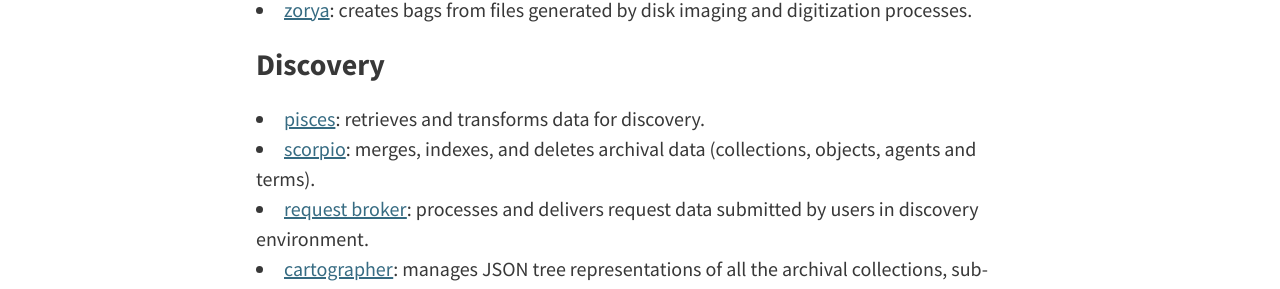
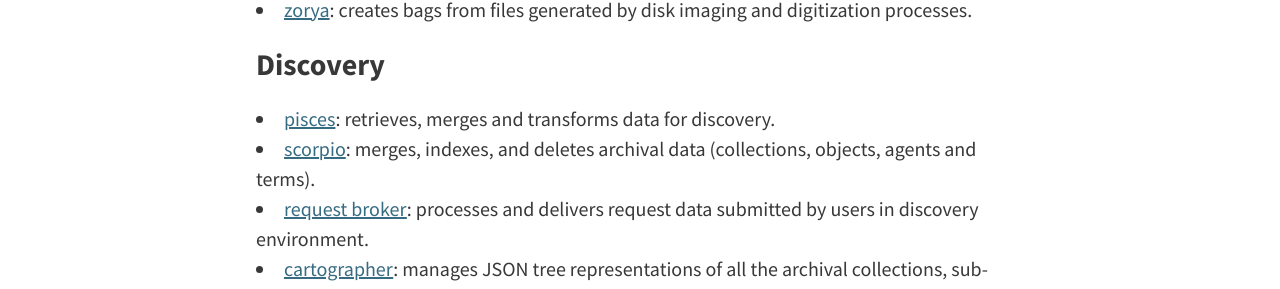
Before and after one commit to RockefellerArchiveCenter/project_electron, a Jekyll site: the page built from content/components.md, in a window 1280 px wide. Shown: the part 1593-1882 px from the top of the page. Built offline with Jekyll 4.4.1, drawn with Linux system fonts in a browser that asks for light colours.

Commit message:
improve pisces description
Co-Authored-By: Hillel Arnold <helrond@hotmail.com>

```diff
--- a/content/components.md
+++ b/content/components.md
@@ -35,7 +35,7 @@ An API gateway, microservice applications, and supporting libraries which enable
 
 ### Discovery
 
-- [pisces](https://github.com/RockefellerArchiveCenter/pisces): retrieves and transforms data for discovery.
+- [pisces](https://github.com/RockefellerArchiveCenter/pisces): retrieves, merges and transforms data for discovery.
 - [scorpio](https://github.com/RockefellerArchiveCenter/scorpio): merges, indexes, and deletes archival data (collections, objects, agents and terms).
 - [request broker](https://github.com/RockefellerArchiveCenter/request_broker): processes and delivers request data submitted by users in discovery environment.
 - [cartographer](https://github.com/RockefellerArchiveCenter/cartographer): manages JSON tree representations of all the archival collections, sub-collections, and parts (record group, subgroup, series, subseries, etc.) by a designated agent/creator.
```
